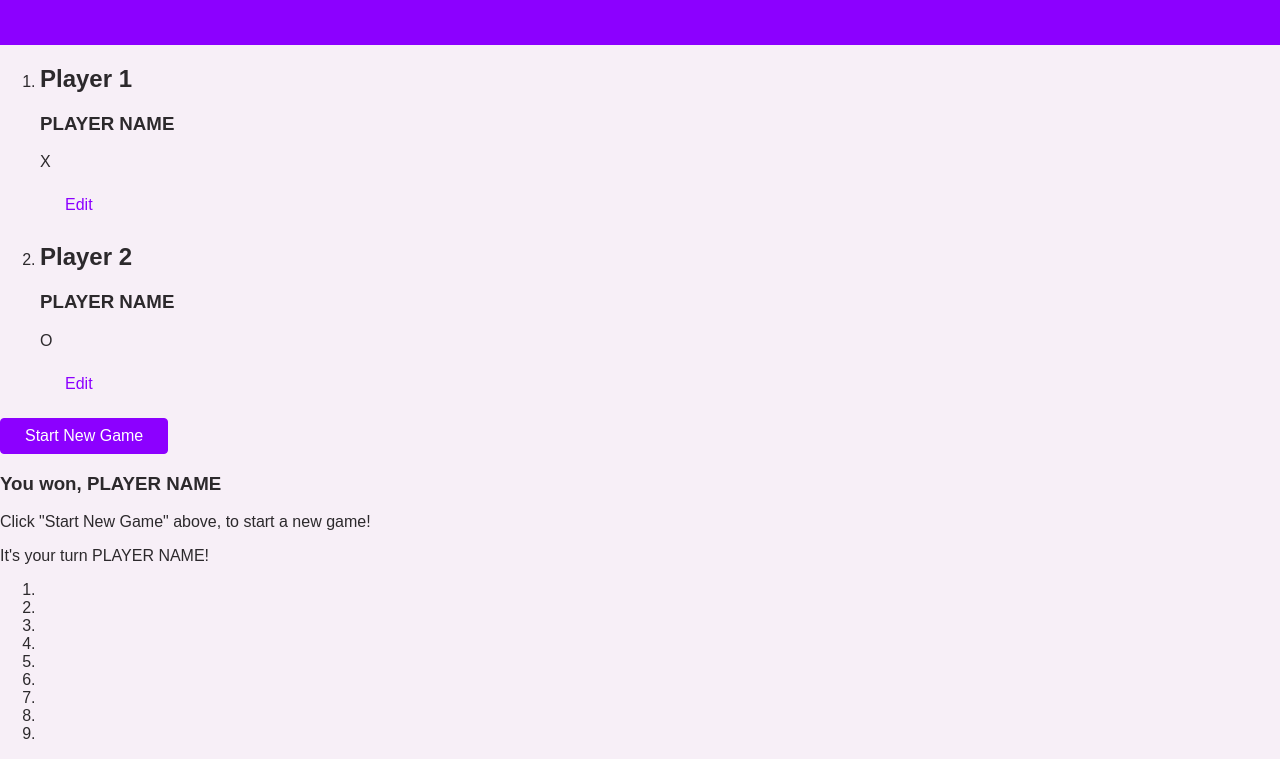
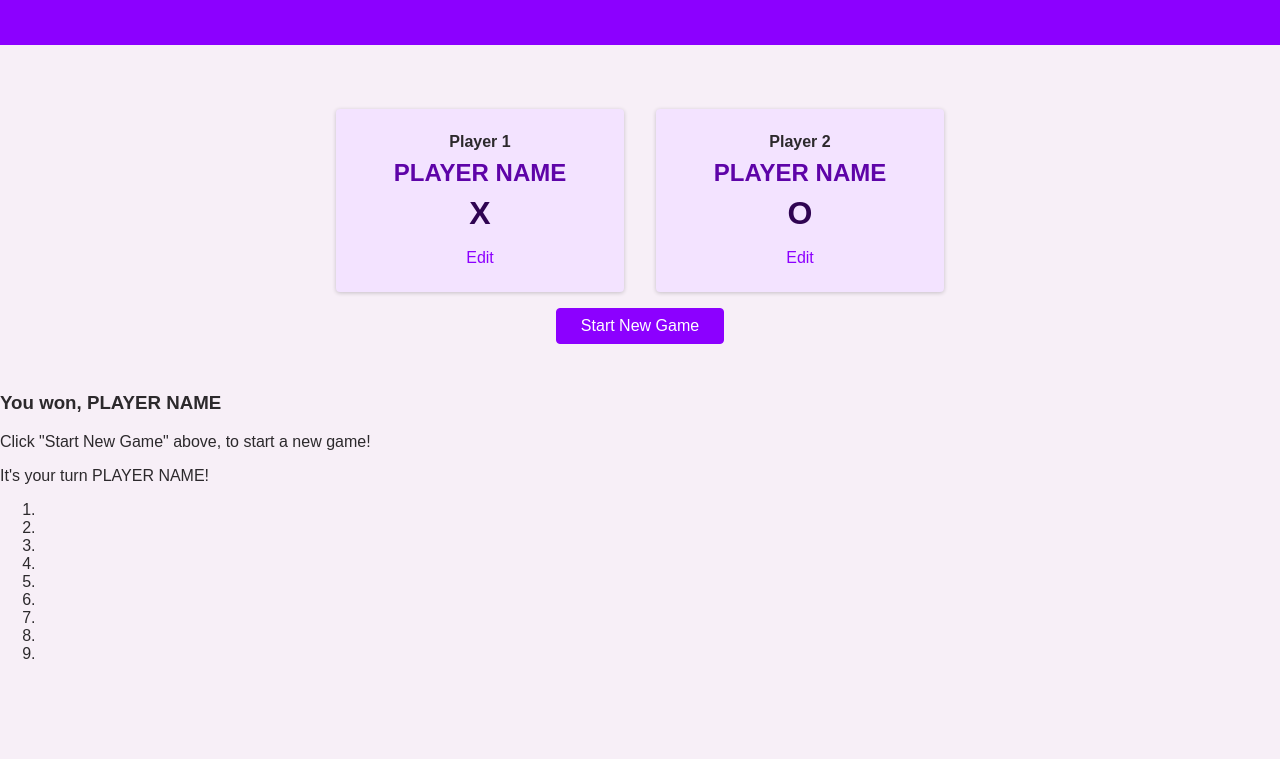
Before and after one commit to lifetime-days-of-code/tic-tac-toe, a plain HTML site: page index.html in a window 1280 px wide. Shown: the part 133-892 px from the top of the page. After the commit the page ends 812 px from the top, so only its background shows below. Drawn offline with Linux system fonts and the light colour scheme.

Commit message:
feat: Add configuration styles

```diff
--- a/index.html
+++ b/index.html
@@ -47,7 +47,7 @@
           <article>
             <h2>Player 1</h2>
             <h3>PLAYER NAME</h3>
-            <p>X</p>
+            <p class="player-symbol">X</p>
             <button class="btn btn-alt">Edit</button>
           </article>
         </li>
@@ -55,7 +55,7 @@
           <article>
             <h2>Player 2</h2>
             <h3>PLAYER NAME</h3>
-            <p>O</p>
+            <p class="player-symbol">O</p>
             <button class="btn btn-alt">Edit</button>
           </article>
         </li>
--- a/styles/configuration.css
+++ b/styles/configuration.css
@@ -20,5 +20,45 @@
   font: inherit;
   border: 1px solid rgb(204, 204, 204);
   width: 15rem;
-  padding: .35rem;
+  padding: 0.35rem;
 }
+
+#game-configuration {
+  width: 90%;
+  max-width: 40rem;
+  margin: 3rem auto;
+  text-align: center;
+}
+
+#game-configuration ol {
+  list-style: none;
+  margin: 0;
+  padding: 0;
+  display: flex;
+}
+
+#game-configuration li {
+  margin: 1rem;
+  padding: 1rem;
+  width: 50%;
+  background-color: rgb(243, 227, 255);
+  border-radius: 4px;
+  box-shadow: 0 1px 4px rgba(0, 0, 0, 0.2);
+}
+#game-configuration h2 {
+  font-size: 1rem;
+  margin: 0.5rem 0;
+}
+
+#game-configuration h3 {
+  font-size: 1.5rem;
+  margin: 0.5rem 0;
+  color: rgb(94, 4, 168);
+}
+
+.player-symbol {
+  font-size: 2rem;
+  font-weight: bold;
+  color: rgb(47, 4, 82);
+  margin: 0.5rem 0;
+}
```
